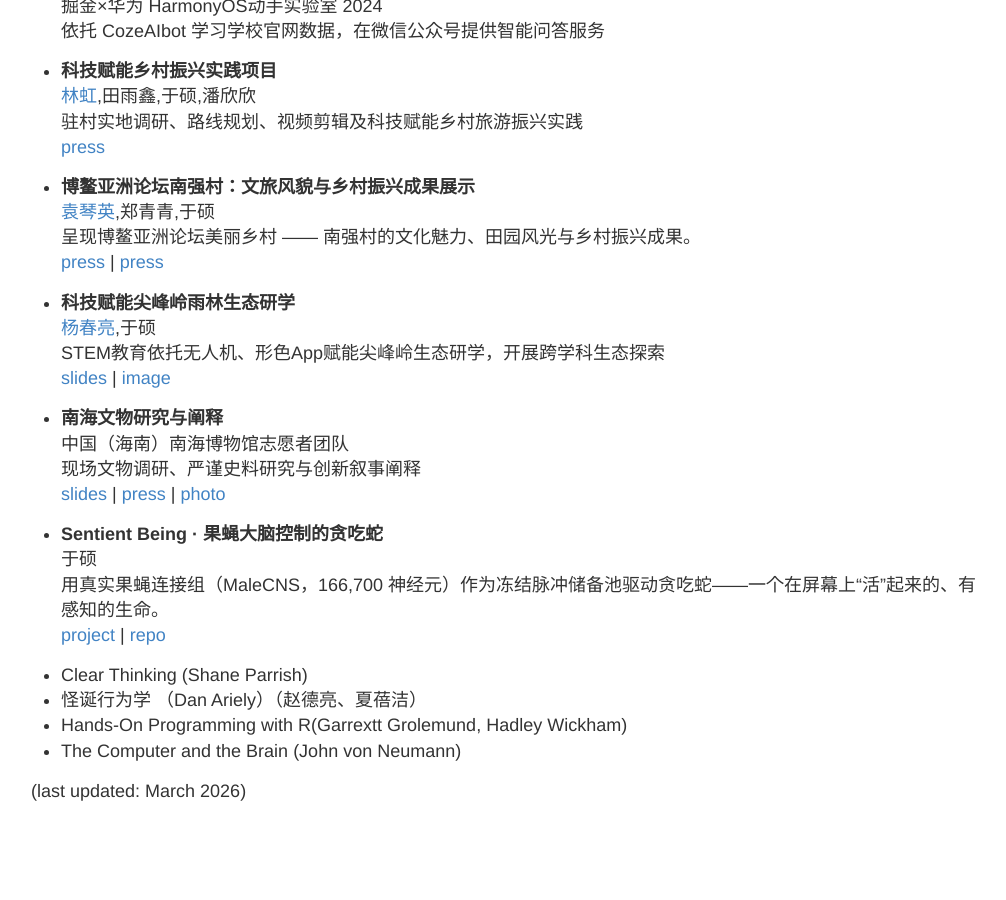
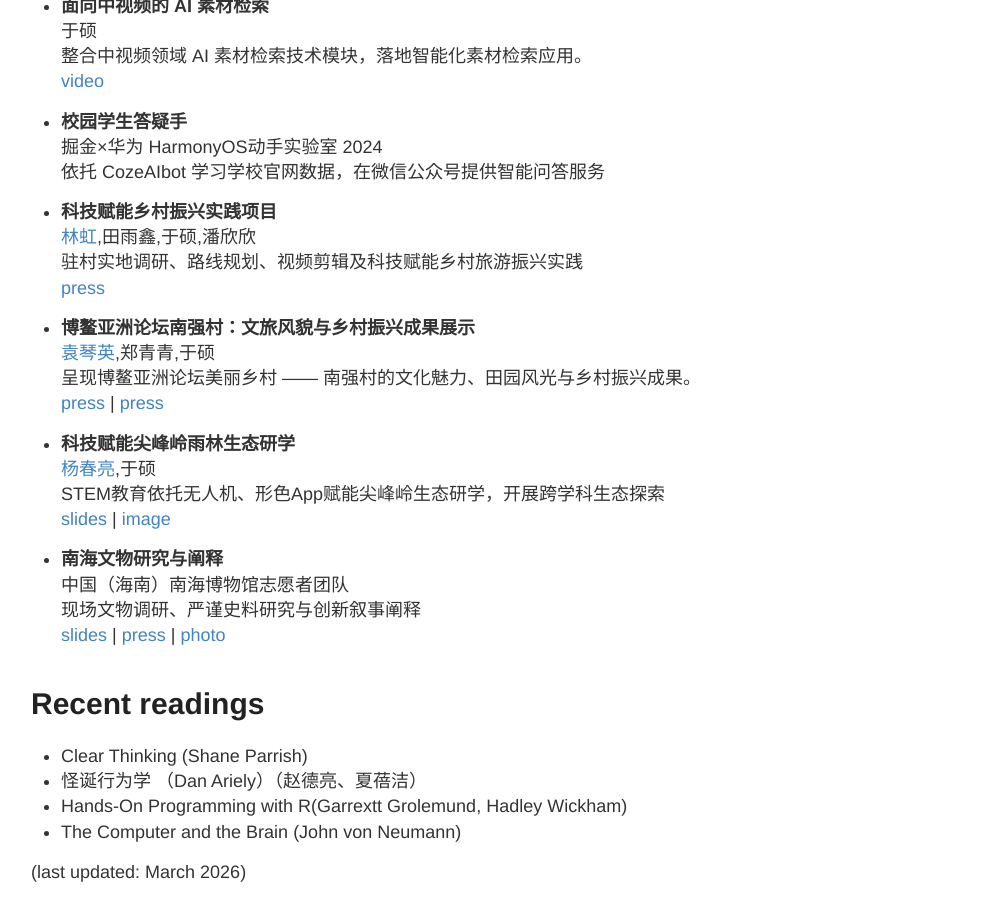
Before and after one commit to zheng-qinghe/zheng-qinghe.github.io, a Jekyll site: the page built from index.md, in a window 1280 px wide and 900 px high, scrolled down 1346 px. Shown: the whole window, without its empty margins (129-1135 px from the left). Built offline with Jekyll 4.4.1, drawn with Linux system fonts in a browser that asks for light colours; before the commit the page ends 2165 px from its top, so only the background shows below that; some of the changed text lies outside the part shown.

Commit message:
Move Sentient Being to top of Selected work; restore Recent readings heading

```diff
--- a/index.md
+++ b/index.md
@@ -92,12 +98,8 @@
     [press](https://www.toutiao.com/article/7369792471242441242) |
     [photo](https://zheng-qinghe.github.io/images/2024-5-18-wenchang.jpg)
 
-- **Sentient Being · 果蝇大脑控制的贪吃蛇** <br>
-于硕<br>
-  用真实果蝇连接组（MaleCNS，166,700 神经元）作为冻结脉冲储备池驱动贪吃蛇——一个在屏幕上“活”起来的、有感知的生命。<br>
-   [project](https://zheng-qinghe.github.io/sentient-being/) |
-   [repo](https://github.com/zheng-qinghe/sentient-being)
 
+# Recent readings
 
 * Clear Thinking (Shane Parrish)
 * 怪诞行为学 （Dan Ariely）（赵德亮、夏蓓洁）
```
Also changed, not shown: other parts of index.md (+6 -0 lines).
